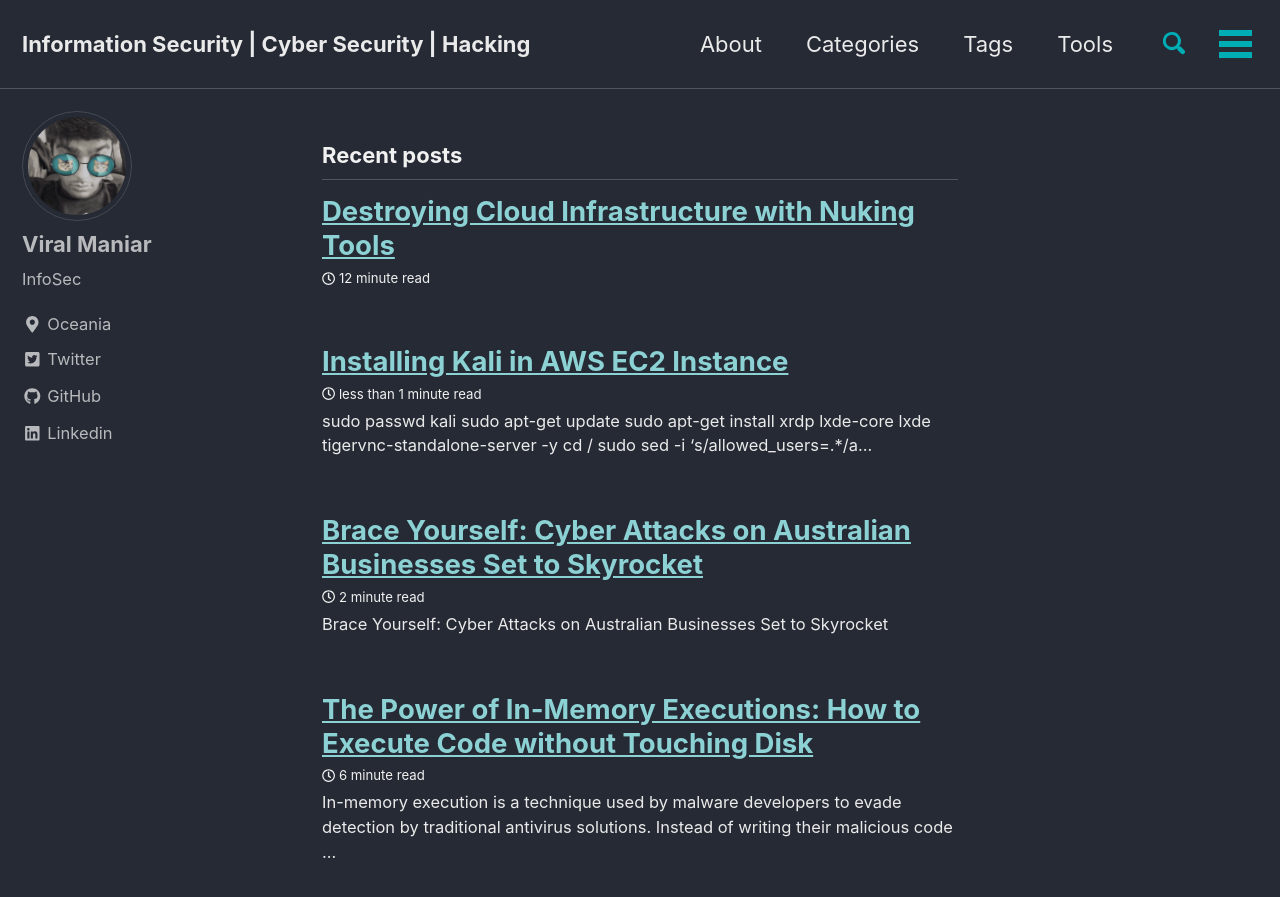
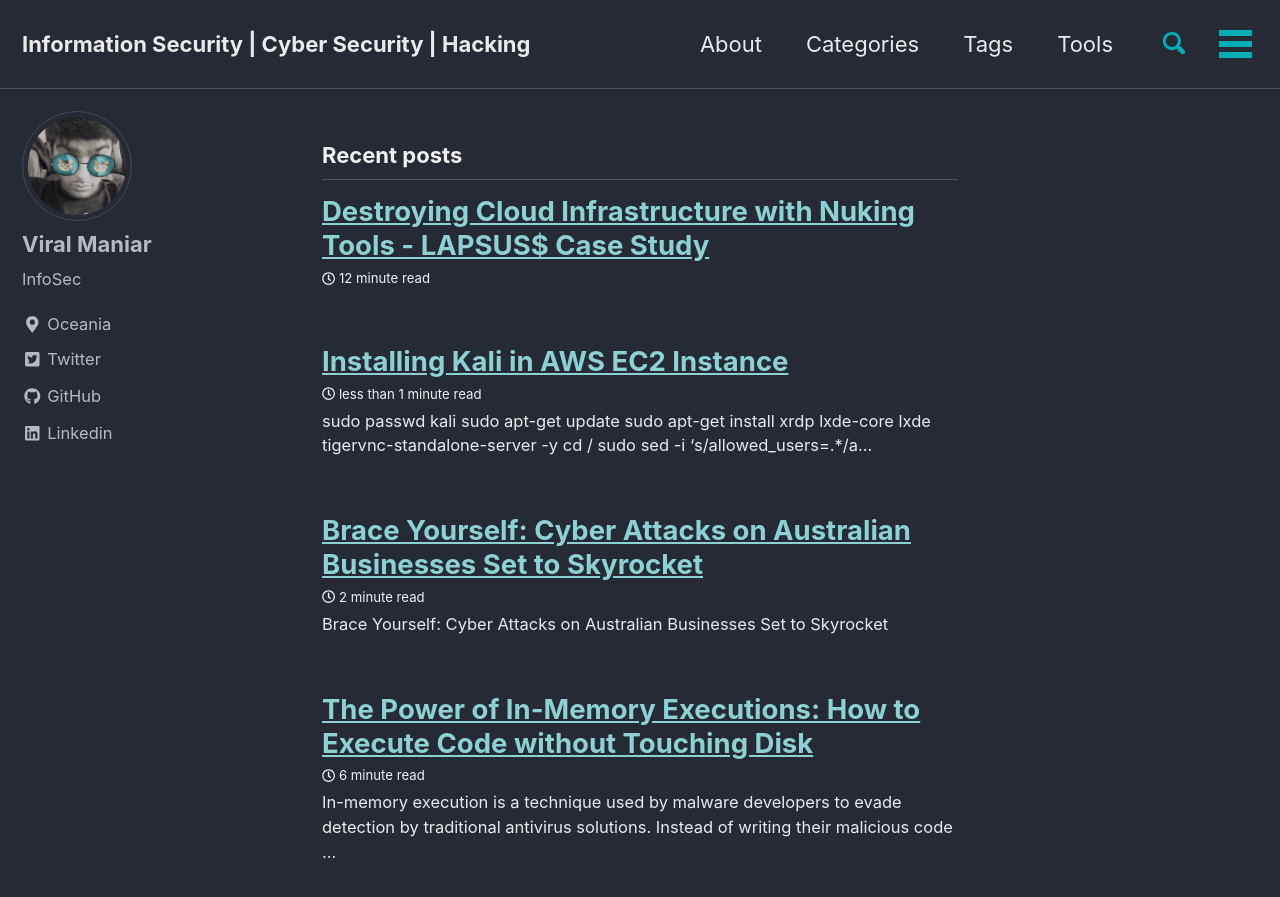
Before and after one commit to Viralmaniar/viralmaniar.github.io, a Jekyll site: the page built from index.html, in a window 1280 px wide and 900 px high. Shown: the top 897 px of the window. Built offline with Jekyll 4.4.1, drawn with Linux system fonts in a browser that asks for light colours; cached includes are drawn as plain includes; nearby versions of some CDN libraries; the list of posts is cut into pages by our own code; part of the change alters nothing that is shown.

Commit message:
Update 2024-03-26-Destroying Cloud Infrastructure with Nuking Tools.md

```diff
--- a/_posts/2024-03-26-Destroying Cloud Infrastructure with Nuking Tools.md
+++ b/_posts/2024-03-26-Destroying Cloud Infrastructure with Nuking Tools.md
@@ -5,7 +5,7 @@ author_profile: true
 read_time: true
 share: true
 related: true
-title:  "Destroying Cloud Infrastructure with Nuking Tools"
+title:  "Destroying Cloud Infrastructure with Nuking Tools - LAPSUS$ Case Study"
 date:   2024-01-13 00:18:25 +1000
 categories:
   - Offnesive Security
@@ -28,6 +28,9 @@ We'll check out below nuking tools that go after various cloud services:
 - Azure-Nuke: https://github.com/ekristen/azure-nuke
 - Cloud Nuke: https://github.com/gruntwork-io/cloud-nuke
 
+# ⚠️⚠️⚠️⚠️ WARNING!: ⚠️⚠️⚠️⚠️
+
+All these tools are HIGHLY DESTRUCTIVE and deletes all resources! Be very careful of to use these tools in a production environment!
 
 # AWS-Nuke:
 
@@ -36,18 +39,11 @@ AWS-Nuke is an open-source tool developed by the team at rebuy.com, a German e-c
 # Cloud-Nuke:
 Cloud-Nuke is another open-source tool developed by Gruntwork. While AWS-Nuke focuses solely on AWS resources, Cloud-Nuke expands the scope to cover multiple cloud providers, including AWS, GCP, and Microsoft Azure. Cloud-Nuke's design philosophy is to provide a unified approach for resource removal across different cloud providers, making it an ideal choice for ransomware group to target an organisation with a multi-cloud infrastructure.
 
-# WARNING!:
-
-All these tools are HIGHLY DESTRUCTIVE and deletes all resources! Be very careful of to use these tools in a production environment!
-
-# Usage:
-
-**- cloud-nuke:**
+## Usage: **cloud-nuke:**
 
 Simply running `cloud-nuke aws` will start the process of cleaning up your cloud account. You'll be shown a list of resources that'll be deleted as well as a prompt to confirm before any deletion actually takes place.
 
 In AWS, to delete only the default resources, run `cloud-nuke defaults-aws`. This will remove the default VPCs in each region, and will also revoke the ingress and egress rules associated with the default security group in each VPC. Note that the default security group itself is unable to be deleted.
-
 
 
 # Lapsus$ Ransomware Group:
```
